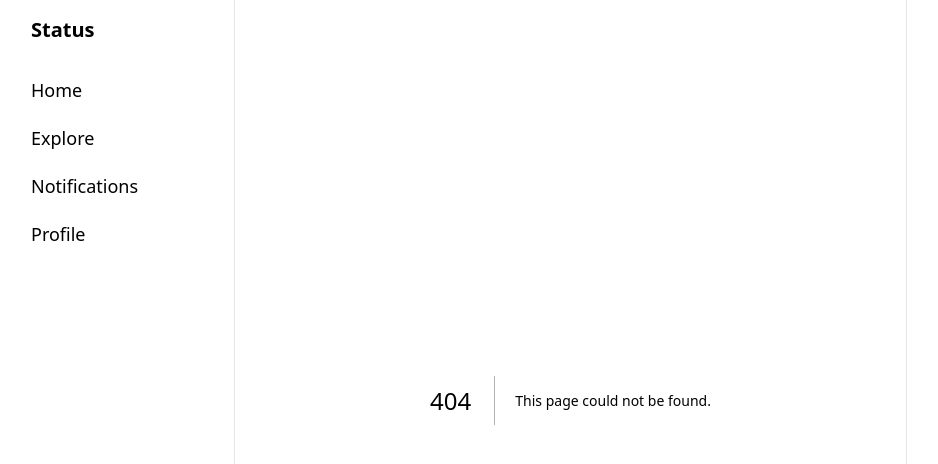
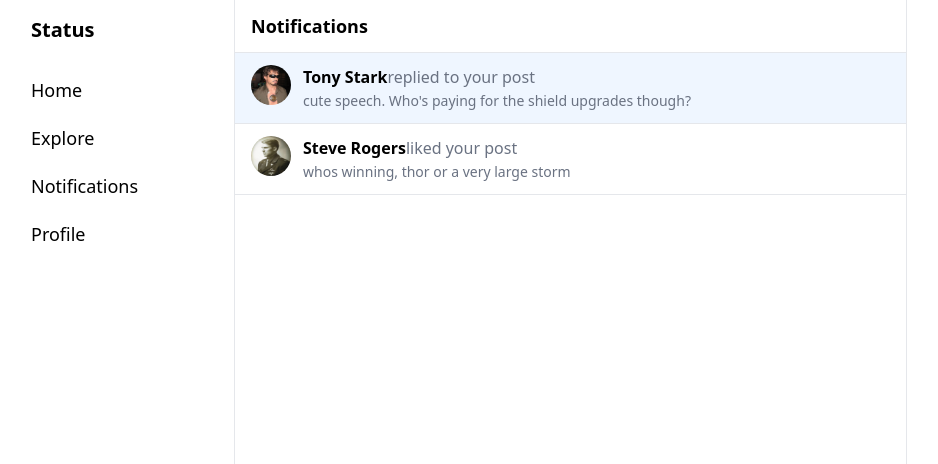
Before and after one commit to aswathy1807/AvengersTweet, a Next.js app: page /notifications in a window 1280 px wide. Before the commit this address had no page. Shown: the top 464 px of the page, without its empty margins (181-1119 px from the left). Built offline with nearby package versions, Linux system fonts and the light colour scheme.

Commit message:
step 6. notification page

```diff
--- /dev/null
+++ b/app/notifications/page.tsx
@@ -0,0 +1,43 @@
+import { mockNotifications } from "@/lib/mock-data";
+import Image from "next/image";
+
+function label(n:(typeof mockNotifications)[number]){
+    return n.type === "reply"?"replied to your post":"liked your post";
+}
+
+export default function NotificationsPage(){
+    return(
+        <div>
+            <header className="sticky top-0 bg-white/80 backdrop-blur border-b border-gray-200 px-4 py-3 font-bold text-lg">
+            Notifications
+            </header>
+
+        {mockNotifications.map((n)=>(
+            <div
+            key={n.id}
+            className={`flex gap-3 px-4 py-3 border-b border-gray-200 ${
+                n.read?"":"bg-blue-50"
+            }`}
+            >
+                <Image
+                src={n.actor.avatar}
+                alt={n.actor.displayName}
+                width={80}
+                height={80}
+                className="h-10 w-10 rounded-full bg-gray-200 shrink-0"
+                />
+
+                <div>
+                    <p>
+                        <span className="font-semibold">{n.actor.displayName}</span>{""}
+                        <span className="text-gray-500">{label(n)}</span>
+                    </p>
+
+                    <p className="text-gray-500 text-sm mt-0.5">{n.postPreview}</p>
+                    </div>
+                </div>
+
+        ))}
+        </div>
+    );
+}
```
